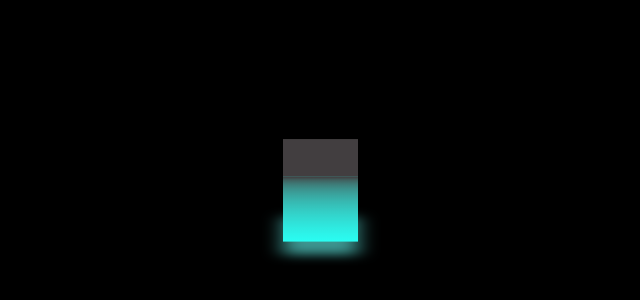
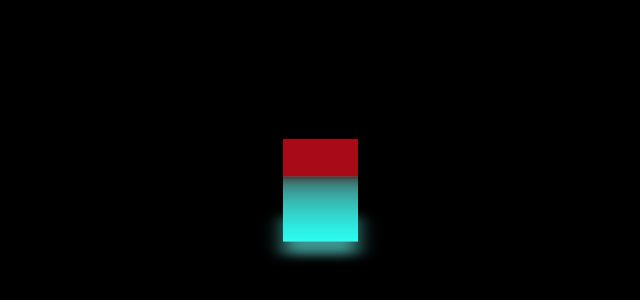
Before and after one commit to wertezaj/load, a plain HTML site: page index.html in a window 1280 px wide. Shown: the part 180-480 px from the top of the page, without its empty margins (320-960 px from the left). Drawn offline with Linux system fonts and the light colour scheme.

Commit message:
Update index.html

```diff
--- a/index.html
+++ b/index.html
@@ -79,7 +79,7 @@
   position: absolute;
   width: 75px;
   height: 75px;
-  background: hsl(330, 3.13%, 25.1%) 0%;
+  background: hsl(355, 89%, 35%) 19.6%;
   transform: rotateX(90deg) translateZ(37.5px);
   transform-style: preserve-3d;
 }
@@ -93,9 +93,9 @@
   transform: translateZ(-90px);
   filter: blur(10px);
   box-shadow: 0 0 10px #323232,
-              0 0 20px hsl(176.61, 42.28%, 40.7%) 19.6%,
+              0 0 20px hsl(355, 89%, 35%) 19.6%,
               0 0 30px #323232,
-              0 0 40px hsl(176.61, 42.28%, 40.7%) 19.6%;
+              0 0 40px hsl(355, 89%, 35%) 19.6%;
 }
 
     </style>
```
